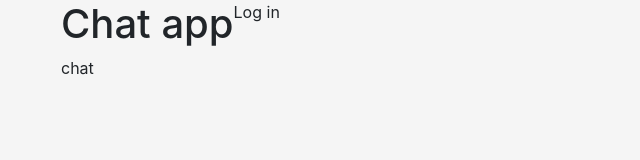
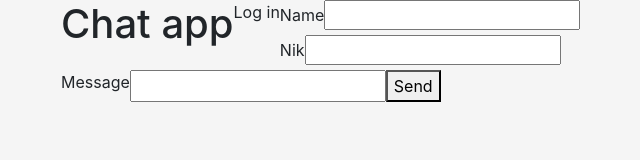
Before and after one commit to GienekGenin/chat-app, a website: page assets/html/index.html in a window 1280 px wide. Shown: the whole page, without its empty margins (9-649 px from the left). Drawn offline with nearby package versions, Linux system fonts and the light colour scheme; files that its build step writes are made by us from their sources; no server answers; files whose address does not match are found by name.

Commit message:
added new elements

```diff
--- a/assets/html/index.html
+++ b/assets/html/index.html
@@ -22,15 +22,25 @@
 </head>
 <body>
 <div class="container">
-    <div class="row">
+    <div class="row login">
         <h1>Chat app</h1>
         <span>Log in</span>
         <form action="#">
-
+            <label for="name">Name</label><input type="text" id="name"><br>
+            <label for="nik_name">Nik</label><input type="text" id="nik_name">
         </form>
     </div>
-    <div class="row chat">
-        <span>chat</span>
+    <div class="row chat-app">
+        <aside>
+
+        </aside>
+        <div class="messages">
+
+        </div>
+    </div>
+    <div class="row control">
+        <label for="msg">Message</label><input type="text" id="msg">
+        <button>Send</button>
     </div>
 </div>
 <script src="socket.io-client/dist/socket.io.js"></script>
--- a/assets/styles/index.css
+++ b/assets/styles/index.css
@@ -1,3 +1,7 @@
-body{
+body {
     background-color: whitesmoke;
 }
+
+.login{
+
+}
```
